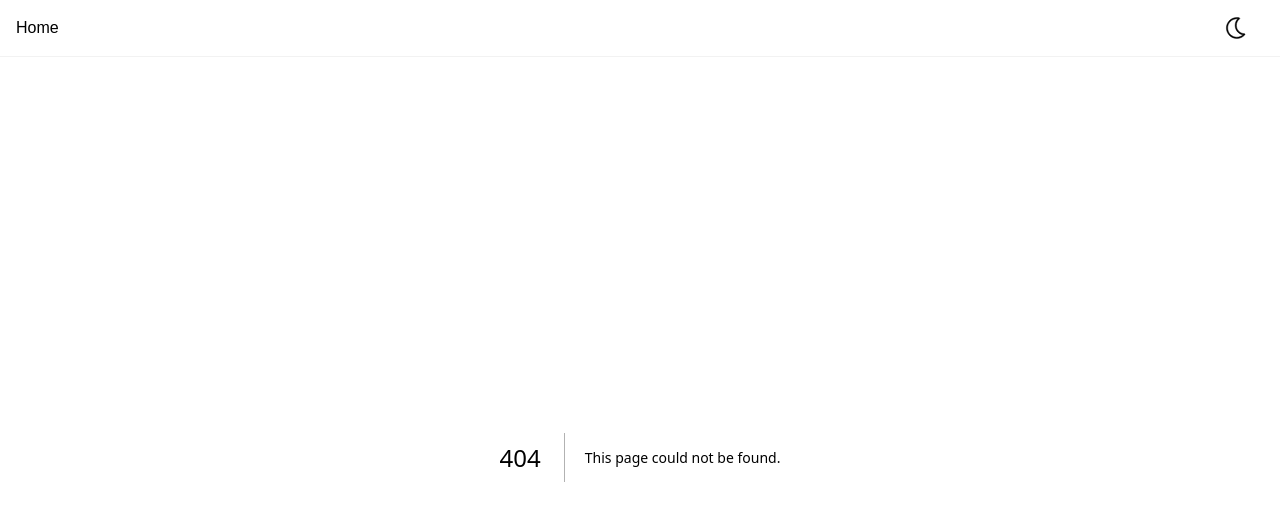
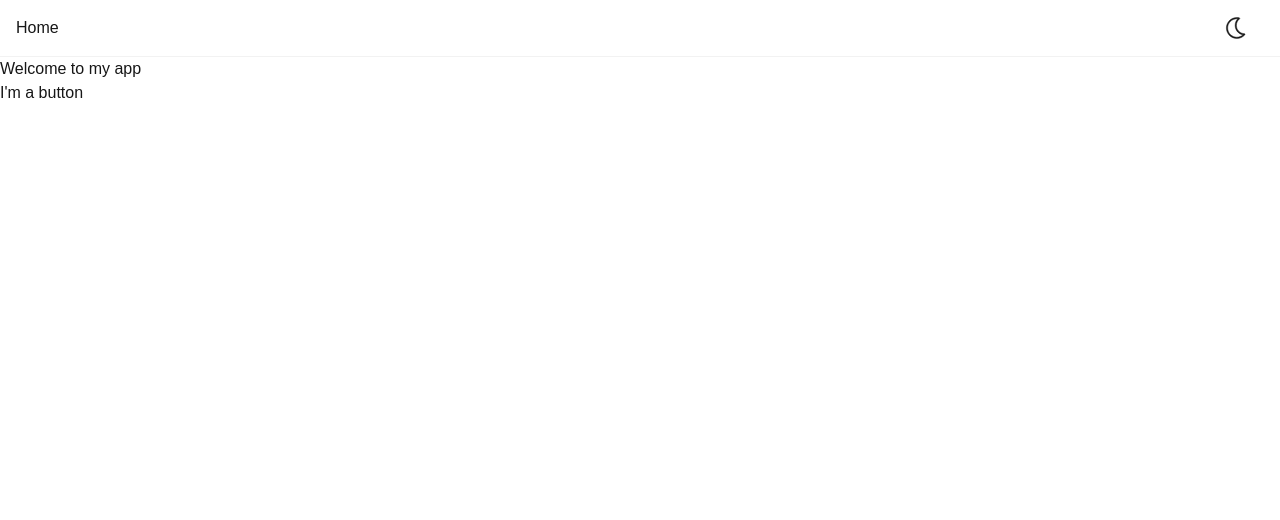
Before and after one commit to Sujal-Vanjare/react-learn, a Next.js app: page /nesting-components in a window 1280 px wide. Before the commit this address had no page. Shown: the top 520 px of the page. Built offline with nearby package versions, Linux system fonts and the light colour scheme.

Commit message:
nesting components

```diff
--- /dev/null
+++ b/src/app/nesting-components/page.jsx
@@ -0,0 +1,17 @@
+// Notice that <MyButton /> starts with a capital letter. That’s how you know it’s a React component. React component names must always start with a capital letter, while HTML tags must be lowercase.
+
+function MyButton() {
+  return <button>I'm a button</button>;
+}
+
+// The export default keywords specify the main component in the file.
+export default function Page() {
+  return (
+    <div>
+      <h1>Welcome to my app</h1>
+
+      {/* Notice that <MyButton /> starts with a capital letter. That’s how you know it’s a React component. React component names must always start with a capital letter, while HTML tags must be lowercase. */}
+      <MyButton />
+    </div>
+  );
+}
```
